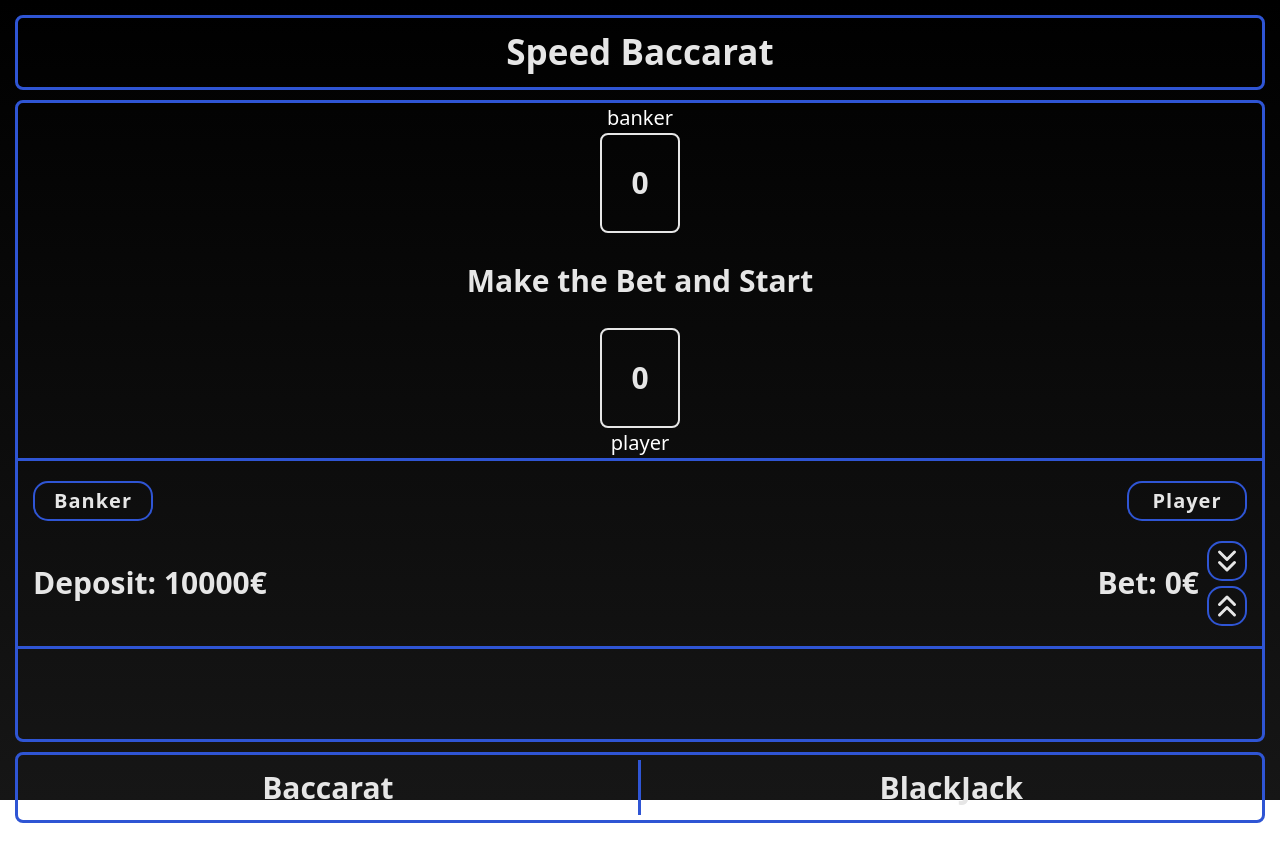
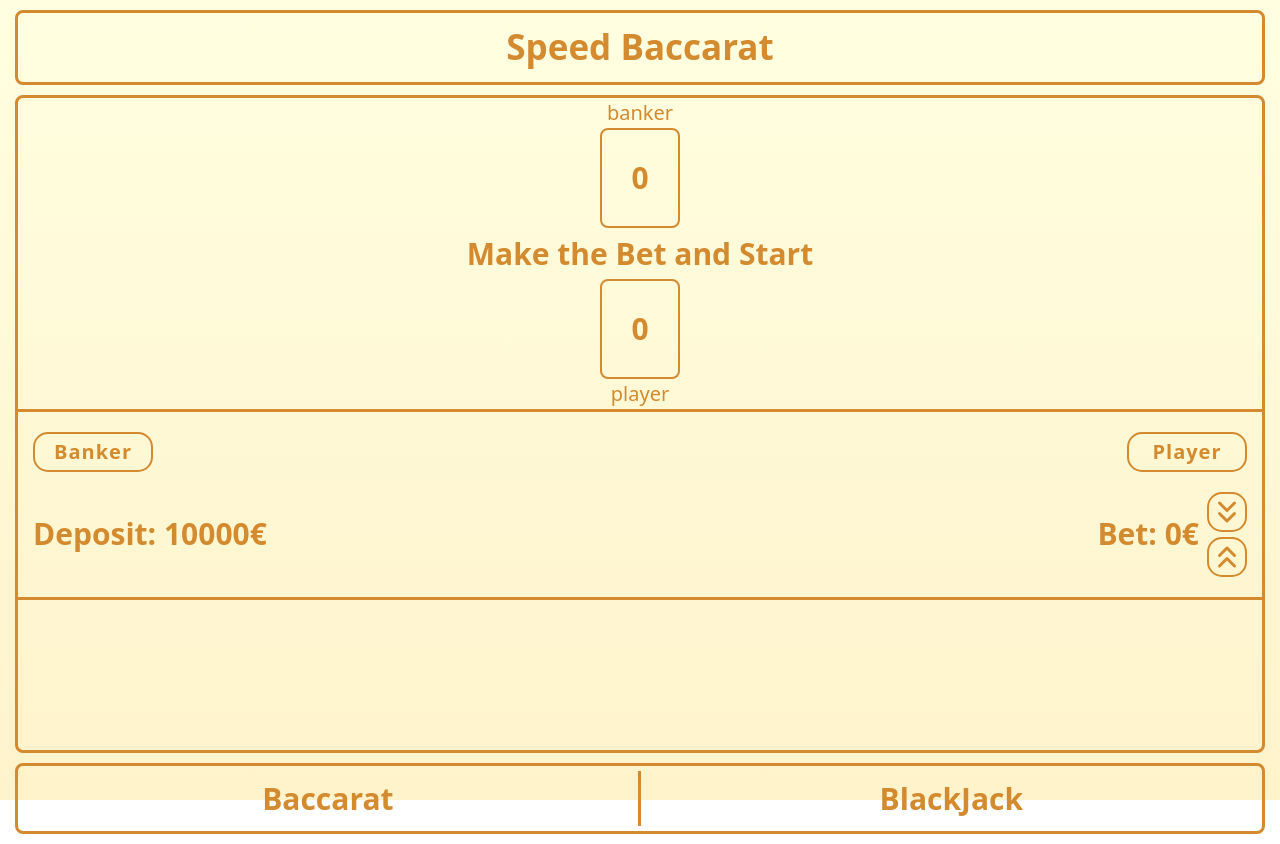
Before and after one commit to andreybyrsa/React-Card-Games, a React (Create React App) app: page / in a window 1280 px wide. Built offline with nearby package versions, Linux system fonts and the light colour scheme; the HTML template or start-up script is replaced by a standard one.

Commit message:
Сделал генерирующуяся табличку для Baccarat

```diff
--- a/src/App.scss
+++ b/src/App.scss
@@ -1,10 +1,10 @@
 .wrapper-page {
   height: 100vh;
   width: 100vw;
-  background: linear-gradient(to top, #161616, #000000);
+  background: linear-gradient(to top, rgba(255, 237, 179, 0.68), rgba(255, 254, 208, 0.65));
 
   &__container {
-    padding: 15px 15px;
+    padding: 10px 15px;
   }
 
 }
--- a/src/components/HeaderFooterBlock/HeaderFooterBlock.scss
+++ b/src/components/HeaderFooterBlock/HeaderFooterBlock.scss
@@ -1,14 +1,14 @@
 .header-border-wrapper {
   margin-bottom: 10px;
   background-color: transparent;
-  border: 3px solid rgb(47, 85, 212);
+  border: 3px solid rgb(212, 138, 47);
   border-radius: 8px;
 }
 
 .header-page__title {
   padding: 8px 0;
   text-align: center;
-  color: #e6e6e6;
+  color: #d48a2f;
   font-size: 35px;
   font-weight: bolder;
 }
@@ -19,7 +19,7 @@
 
 .footer-border-wrapper {
   background-color: transparent;
-  border: 3px solid rgb(47, 85, 212);
+  border: 3px solid rgb(212, 138, 47);
   border-radius: 8px;
 }
 
@@ -32,8 +32,8 @@
   &__button {
     width: 100%;
     padding: 5px 0;
-    border-right: 3px solid rgb(47, 85, 212);
-    color: #e6e6e6;
+    border-right: 3px solid rgb(212, 138, 47);
+    color: #d48a2f;
     font-size: 30px;
     font-weight: bold;
     cursor: pointer;
@@ -41,7 +41,7 @@
   }
 
   &__button:active {
-    background-color: #2f55d4;
+    background-color: rgba(191, 191, 191, 0.65);
   }
 
   &__button:last-child {
--- a/src/components/ModePage/ModePage.jsx
+++ b/src/components/ModePage/ModePage.jsx
@@ -2,19 +2,22 @@ import React, {useCallback, useEffect, useRef, useState} from 'react';
 import {
   ChevronsUp,
   ChevronsDown,
-} from "react-feather";
+} from 'react-feather';
 
 import './ModePage.scss';
 
 const gameResults = [
-  1, 1, 2, 2, 1, 2,
+
 ];
 
 function ModePage() {
 
+  const [gameResults, setGameResults] = useState([]);
+
   const playerValueRef = useRef();
   const bankerValueRef = useRef();
   const betValue = useRef();
+  const resultsValue = useRef();
 
   const [textResult, setTextResult] = useState('Make the Bet and Start');
   const [bet, setBet] = useState(0);
@@ -27,7 +30,29 @@ function ModePage() {
     bankerValueRef.current = bankerValue;
     playerValueRef.current = playerValue;
     betValue.current = bet;
-  }, [playerValue, bankerValue, bet])
+    resultsValue.current = gameResults;
+  }, [playerValue, bankerValue, bet, gameResults])
+
+  useEffect(() => {
+    let column = 1;
+    let result = document.createElement('div');
+    result.innerHTML = '⬤';
+    result.className = (gameResults[0] === 1) ? 'circle-1' : 'circle-2';
+    console.log(resultsValue.current, 'текущая длина');
+    if (resultsValue.current.length > 1) {
+      for (let i = 1; i < resultsValue.current.length; i++) {
+        result.className = (resultsValue.current[i] === 1) ? 'circle-1' : 'circle-2';
+        if (resultsValue.current[i] === resultsValue.current[i - 1]) {
+          document.getElementById(`result-${column}`).insertAdjacentElement('beforeend', result);
+        } else {
+          column += 1;
+          document.getElementById(`result-${column}`).insertAdjacentElement('beforeend', result);
+        }
+      }
+    } else if (resultsValue.current.length === 1) {
+      document.getElementById(`result-${column}`).insertAdjacentElement('beforeend', result);
+    }
+  }, [gameResults])
 
   const getRandomPlayerValue = useCallback(() => {
     let randomValue = Math.floor(Math.random() * 11) + 1;
@@ -41,7 +66,7 @@ function ModePage() {
 
   const getRandomBankerValue = useCallback(() => {
     let randomValue = Math.floor(Math.random() * 11) + 1;
-    console.log(bankerValueRef.current, randomValue, 'bankir');
+    console.log(bankerValueRef.current, randomValue, 'banker');
     if (bankerValueRef.current + randomValue >= 10) {
       setBankerValue(prev => prev + randomValue - 10);
     } else {
@@ -56,27 +81,32 @@ function ModePage() {
       if (playerValueRef.current > bankerValueRef.current) {
         setDeposit(prev => prev + 2 * betValue.current);
         setBet(0);
+        setGameResults([...resultsValue.current, 1]);
       } else if (playerValueRef.current === bankerValueRef.current) {
         setDeposit(prev => prev + betValue.current);
         setBet(0);
       } else {
         setDeposit(prev => prev);
         setBet(0);
+        setGameResults([...resultsValue.current, 2]);
       }
     } else {
       if (playerValueRef.current < bankerValueRef.current) {
         setDeposit(prev => prev + 2 * betValue.current);
         setBet(0);
+        setGameResults([...resultsValue.current, 2]);
       } else if (playerValueRef.current === bankerValueRef.current) {
         setDeposit(prev => prev + betValue.current);
         setBet(0);
       } else {
         setDeposit(prev => prev);
         setBet(0);
+        setGameResults([...resultsValue.current, 1]);
       }
     }
     console.log(betValue.current);
     console.log(deposit);
+    console.log(resultsValue.current);
   }, [])
 
   const startGame = useCallback((value)  => {
@@ -111,9 +141,6 @@ function ModePage() {
     return 0;
   }
 
-  const generateResultsTable = () => {
-  }
-
   return (
     <div className="mode-border-wrapper">
       <div className="mode-block">
@@ -121,7 +148,6 @@ function ModePage() {
         <div className="mode-block__game-content no-padding-bottom no-padding-top">
           <div className="mode-block__card">{bankerValue}</div>
         </div>
-
         <div className="mode-block__game-result">{textResult}</div>
 
         <div className="mode-block__game-content no-padding-top no-padding-bottom">
@@ -143,29 +169,24 @@ function ModePage() {
                 onClick={removeBet}
                 className="mode-block__button icon"
                 size={30}
-                color="#e6e6e6"
+                color="#D48A2FFF"
               />
-              <ChevronsUp
-                onClick={makeBet}
-                className="mode-block__button icon"
-                size={30}
-                color="#e6e6e6"
-              />
+              <ChevronsUp onClick={makeBet} className="mode-block__button icon" size={30} color="#D48A2FFF"/>
             </div>
           </div>
         </div>
 
         <div className="mode-block__table-results">
-          <div className="mode-block__results-1 result"></div>
-          <div className="mode-block__results-2 result"></div>
-          <div className="mode-block__results-3 result"></div>
-          <div className="mode-block__results-4 result"></div>
-          <div className="mode-block__results-5 result"></div>
-          <div className="mode-block__results-6 result"></div>
-          <div className="mode-block__results-7 result"></div>
-          <div className="mode-block__results-8 result"></div>
-          <div className="mode-block__results-9 result"></div>
-          <div className="mode-block__results-10 result"></div>
+          <div id="result-1" className="mode-block__results result"></div>
+          <div id="result-2" className="mode-block__results result"></div>
+          <div id="result-3" className="mode-block__results result"></div>
+          <div id="result-4" className="mode-block__results result"></div>
+          <div id="result-5" className="mode-block__results result"></div>
+          <div id="result-6" className="mode-block__results result"></div>
+          <div id="result-7" className="mode-block__results result"></div>
+          <div id="result-8" className="mode-block__results result"></div>
+          <div id="result-9" className="mode-block__results result"></div>
+          <div id="result-10" className="mode-block__results result"></div>
         </div>
 
       </div>
--- a/src/components/ModePage/ModePage.scss
+++ b/src/components/ModePage/ModePage.scss
@@ -1,6 +1,6 @@
 .mode-border-wrapper {
   background-color: transparent;
-  border: 3px solid rgb(47, 85, 212);
+  border: 3px solid rgb(212, 138, 47);
   border-radius: 8px;
 }
 
@@ -11,7 +11,7 @@
 
   &__players {
     text-align: center;
-    color: white;
+    color: #d48a2f;
     font-size: 20px;
   }
 
@@ -31,8 +31,8 @@
   }
 
   &__game-result {
-    margin: 25px 0;
-    color: #e6e6e6;
+    margin: 3px 0;
+    color: #d48a2f;
     font-size: 30px;
     font-weight: bold;
   }
@@ -41,14 +41,14 @@
     display: flex;
     justify-content: center;
     align-items: center;
-    color: #e6e6e6;
+    color: #d48a2f;
     font-size: 30px;
     font-weight: bold;
 
     width: 80px;
     height: 100px;
     background-color: transparent;
-    border: 2px solid #e6e6e6;
+    border: 2px solid #d48a2f;
     border-radius: 8px;
   }
 
@@ -60,17 +60,17 @@
     width: 120px;
     height: 40px;
     background-color: transparent;
-    border: 2px solid #2F55D4;
+    border: 2px solid #d48a2f;
     border-radius: 15px;
     transition: background-color .4s;
-    color: #e6e6e6;
+    color: #d48a2f;
     font-size: 20px;
     font-weight: bold;
     letter-spacing: 1px;
   }
 
   &__button:active {
-    background-color: #2F55D4;
+    background-color: rgba(191, 191, 191, 0.65);
   }
 
   &__credits {
@@ -79,7 +79,7 @@
     justify-content: space-between;
     width: 50%;
     line-height: 1.2;
-    color: #e6e6e6;
+    color: #d48a2f;
     font-size: 30px;
     font-weight: bold;
   }
@@ -90,17 +90,17 @@
     justify-content: flex-start;
     padding: 0 20px;
     width: 100%;
-    height: 90px;
+    height: 150px;
   }
 
 }
 
 .separate-top {
-  border-top: 3px solid rgb(47, 85, 212);
+  border-top: 3px solid rgb(212, 138, 47);
 }
 
 .separate-bottom {
-  border-bottom: 3px solid rgb(47, 85, 212);
+  border-bottom: 3px solid rgb(212, 138, 47);
 }
 
 .no-padding-top {
@@ -115,7 +115,7 @@
   margin-bottom: 5px;
   width: 40px;
   height: 40px;
-  border: 2px solid #2f55d4;
+  border: 2px solid #d48a2f;
 }
 
 .icon:last-child {
@@ -126,3 +126,11 @@
   flex-direction: column;
   margin-right: 5px;
 }
+
+.circle-1 {
+  color: #fcd440;
+}
+
+.circle-2 {
+  color: #d48a2f;
+}
```
Also changed, not shown: 1 other file (tests, documents, lock files or other folders).
